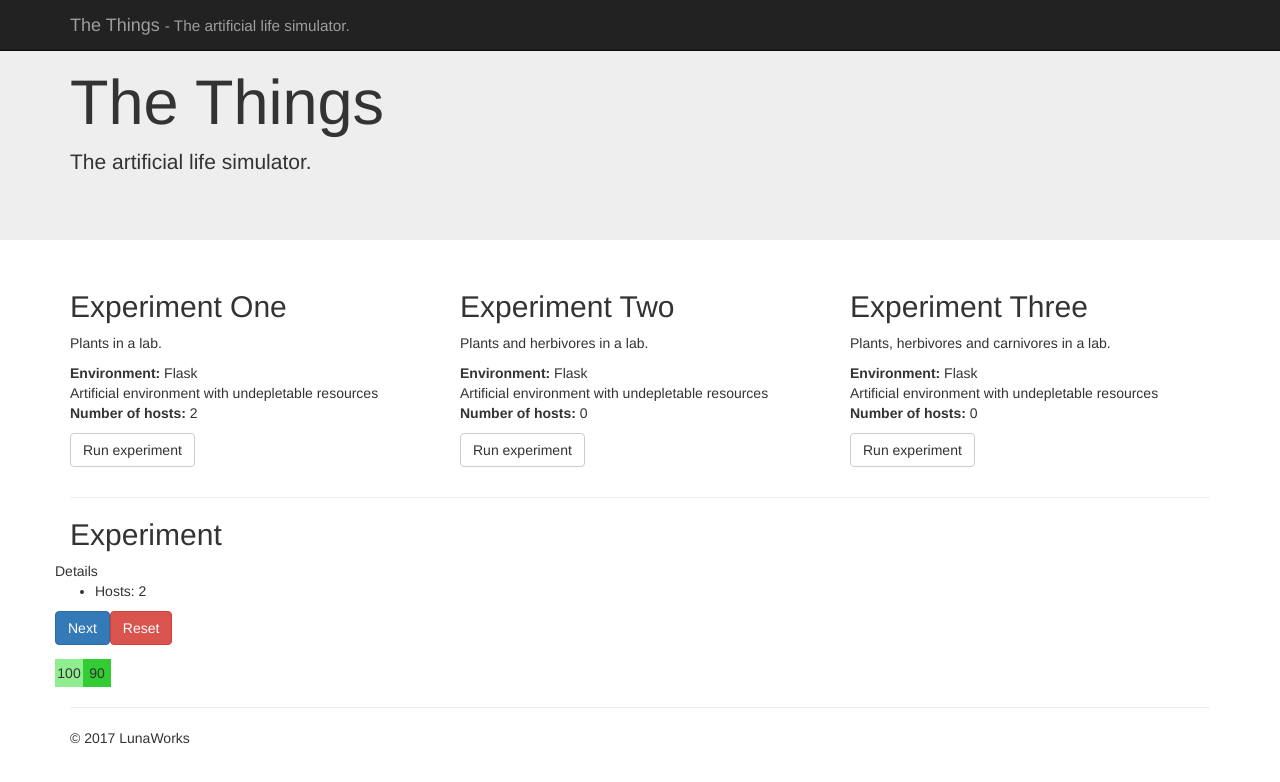
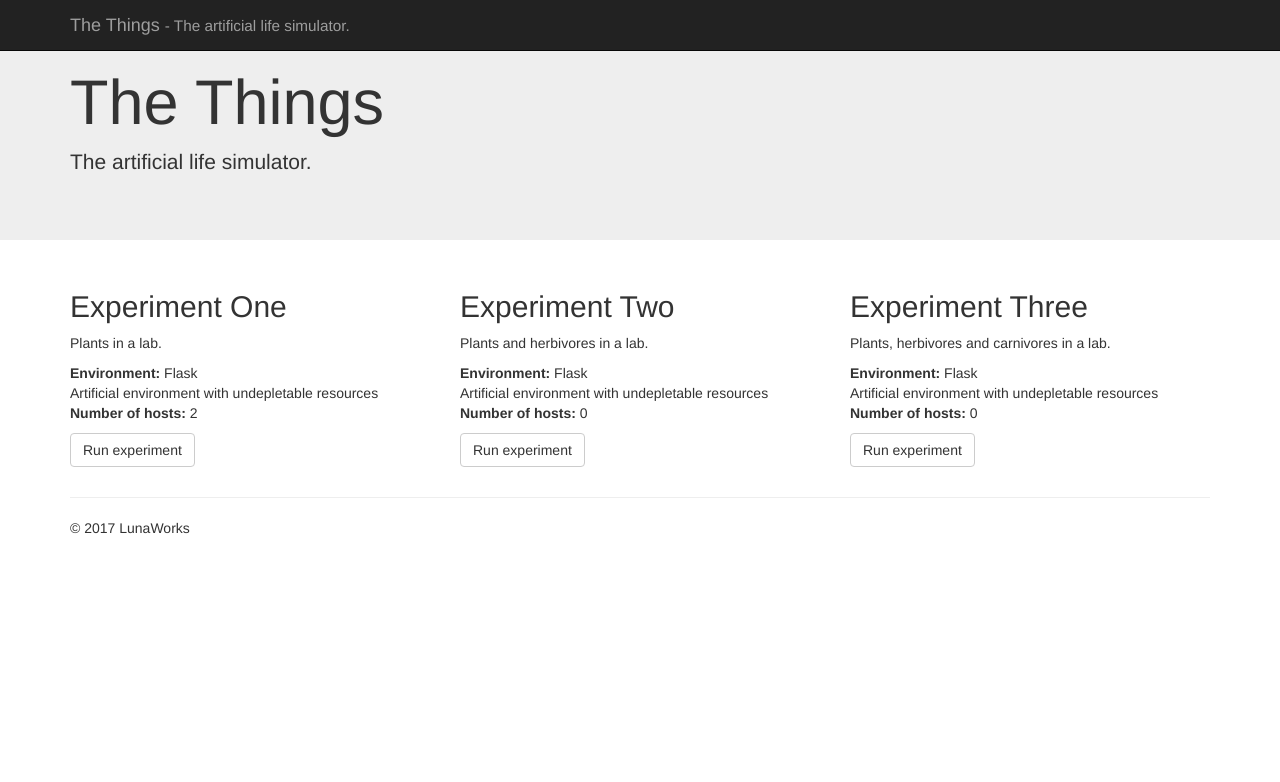
Before and after one commit to Moondancer83/TheThing, an Angular app in the folder the-thing/: page / in a window 1280 px wide. Shown: the top 782 px of the page. Built offline with nearby package versions, Linux system fonts and the light colour scheme.

Commit message:
implement select experiment feature

```diff
--- a/the-thing/src/app/app.module.ts
+++ b/the-thing/src/app/app.module.ts
@@ -11,6 +11,7 @@ import { ContentComponent } from './content/content.component';
 import { ExperimentComponent } from './experiment/experiment.component';
 import { EnvironmentComponent } from './environment/environment.component';
 import { HostComponent } from './host/host.component';
+import { ReactorComponent } from './experiment/reactor/reactor.component';
 
 @NgModule({
   declarations: [
@@ -22,7 +23,8 @@ import { HostComponent } from './host/host.component';
     ContentComponent,
     ExperimentComponent,
     EnvironmentComponent,
-    HostComponent
+    HostComponent,
+    ReactorComponent
   ],
   imports: [
     BrowserModule,
--- a/the-thing/src/app/content/content.component.html
+++ b/the-thing/src/app/content/content.component.html
@@ -2,26 +2,8 @@
   <!-- Example row of columns -->
   <div class="row">
     <div *ngFor="let experiment of experiments" class="col-md-4">
-      <app-experiment [experiment]="experiment"></app-experiment>
+      <app-experiment [experiment]="experiment" (onExperimentSelected)="onExperimentSelected($event)"></app-experiment>
     </div>
   </div>
-  <div class="row active-experiment">
-    <div class="col-md-12">
-      <hr/>
-      <h2>Experiment</h2>
-    </div>
-    <div class="col-4-md details">
-      Details
-      <ul>
-        <li>Hosts: {{hosts.length}}</li>
-      </ul>
-      <button (click)="next()" class="btn btn-primary">Next</button>
-      <button (click)="reset()" class="btn btn-danger">Reset</button>
-    </div>
-    <div class="col-8-md">
-      <div >
-        <app-host *ngFor="let host of hosts" [host]="host"></app-host>
-      </div>
-    </div>
-  </div>
+  <app-reactor [experiment]="selectedExperiment"></app-reactor>
 </div>
--- a/the-thing/src/app/content/content.component.ts
+++ b/the-thing/src/app/content/content.component.ts
@@ -12,6 +12,7 @@ import {Plant} from "../host/plant.class";
 export class ContentComponent implements OnInit {
   experiments: Experiment[];
   hosts: Host[];
+  selectedExperiment: Experiment;
 
   ngOnInit() {
     this.reset();
@@ -47,4 +48,8 @@ export class ContentComponent implements OnInit {
     ];
     this.hosts = HOSTS;
   }
+
+  onExperimentSelected(experiment: Experiment) {
+    this.selectedExperiment = experiment;
+  }
 }
--- a/the-thing/src/app/experiment/experiment.component.html
+++ b/the-thing/src/app/experiment/experiment.component.html
@@ -5,4 +5,4 @@
   {{experiment.getEnvironmentDetails()}}<br/>
   <b>Number of hosts:</b> {{experiment.hosts.length}}
 </p>
-<p><a class="btn btn-default" href="#" role="button">Run experiment</a></p>
+<p><button class="btn btn-default" (click)="select()">Run experiment</button></p>
--- a/the-thing/src/app/experiment/experiment.component.ts
+++ b/the-thing/src/app/experiment/experiment.component.ts
@@ -1,4 +1,4 @@
-import { Component, Input } from '@angular/core';
+import {Component, Input, Output, EventEmitter} from '@angular/core';
 import {Experiment} from "./experiment.class";
 
 
@@ -11,4 +11,10 @@ import {Experiment} from "./experiment.class";
 export class ExperimentComponent {
   @Input()
   experiment: Experiment;
+  @Output()
+  onExperimentSelected = new EventEmitter<Experiment>();
+
+  select() {
+    this.onExperimentSelected.emit(this.experiment);
+  }
 }
--- /dev/null
+++ b/the-thing/src/app/experiment/reactor/reactor.component.html
@@ -0,0 +1,19 @@
+<div *ngIf="experiment" class="row active-experiment">
+  <div class="col-md-12">
+    <hr/>
+    <h2>{{experiment.name}}</h2>
+  </div>
+  <div class="col-4-md details">
+    Details
+    <ul>
+      <li>Hosts: {{experiment.hosts.length}}</li>
+    </ul>
+    <button (click)="next()" class="btn btn-primary">Next</button>
+    <button (click)="reset()" class="btn btn-danger">Reset</button>
+  </div>
+  <div class="col-8-md">
+    <div class="reactor-space">
+      <app-host *ngFor="let host of experiment.hosts" [host]="host"></app-host>
+    </div>
+  </div>
+</div>
```
Also changed, not shown: the-thing/src/app/experiment/reactor/reactor.component.ts (added, +13 -0 lines), the-thing/src/app/experiment/reactor/reactor.component.css (added), 1 other file (tests, documents, lock files or other folders).
